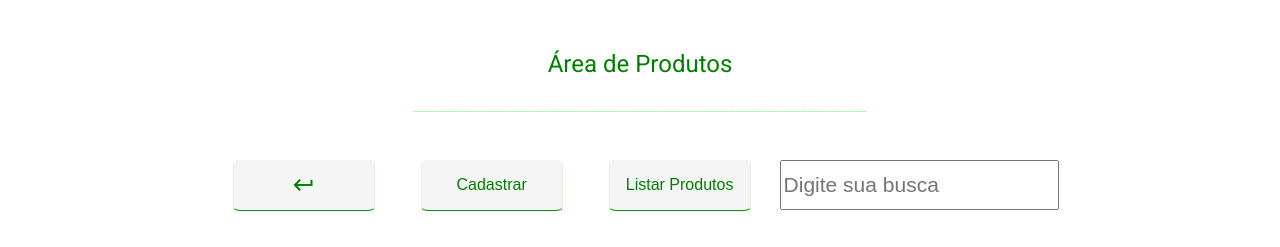
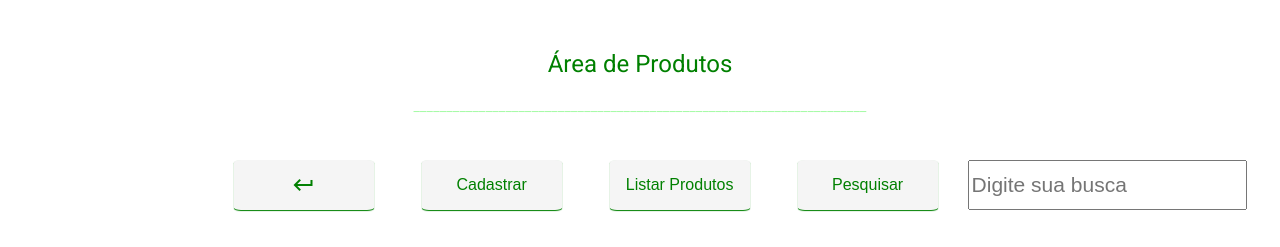
Before and after one commit to yagocdj/sistema-plante-se-garden-store, an Angular app: page /listagem-produto in a window 1280 px wide. Shown: the top 247 px of the page. Built offline with nearby package versions, Linux system fonts and the light colour scheme; data requests are answered from the project's data file.

Commit message:
pesquisarporNome - produto

```diff
--- a/src/app/produto/menu-produto/menu-produto.component.html
+++ b/src/app/produto/menu-produto/menu-produto.component.html
@@ -2,5 +2,6 @@
   <button [routerLink]="['/admin-menu']"><mat-icon>keyboard_return</mat-icon></button>
   <button (click)="openDialog()">Cadastrar</button>
   <button (click)="refreshPage()">Listar Produtos</button>
-  <input id="inputBusca" placeholder="Digite sua busca" >
+  <button (click)="pesquisar()">Pesquisar</button>
+  <input id="inputBusca" [(ngModel)]="nomePesquisado" placeholder="Digite sua busca" >
 </div>
--- a/src/app/produto/menu-produto/menu-produto.component.ts
+++ b/src/app/produto/menu-produto/menu-produto.component.ts
@@ -1,6 +1,8 @@
+import { ProdutoService } from 'src/app/shared/services/produto.service';
 import { Component,Inject  } from '@angular/core';
 import { MatDialog } from '@angular/material/dialog';
 import { CadastrarProdutoComponent } from '../cadastrar-produto/cadastrar-produto.component';
+import { Produto } from 'src/app/shared/model/produto';
 
 @Component({
   selector: 'app-menu-produto',
@@ -8,8 +10,12 @@ import { CadastrarProdutoComponent } from '../cadastrar-produto/cadastrar-produt
   styleUrls: ['./menu-produto.component.scss']
 })
 export class MenuProdutoComponent {
+  produtos: Produto[] = [];
+  produtosPesquisa: Array<Produto> = [];
+  nomePesquisado: string = '';
+  produtosPesquisados: Produto[] = [];
 
-constructor(private dialog: MatDialog) {
+constructor(private dialog: MatDialog, private produtoService: ProdutoService) {
 }
 
 openDialog() {
@@ -23,4 +29,10 @@ refreshPage(){
   location.reload();
 }
 
+pesquisar() {
+  this.produtoService.pesquisarPorNome(this.nomePesquisado).subscribe((produtos: Produto[]) => {
+    this.produtosPesquisados = produtos;
+    console.log(produtos);
+  });
 }
+}
--- a/src/app/shared/services/produto.service.ts
+++ b/src/app/shared/services/produto.service.ts
@@ -46,6 +46,10 @@ export class ProdutoService {
 
   editar(idproduto: number, produto: Produto): Observable<Produto> {
     return this.http.put<Produto>(`${this.URL_PRODUTOS}/${idproduto}`, produto);
+  }
+
+  pesquisarPorNome(nome: string): Observable<Produto[]> {
+    return this.http.get<Produto[]>(`${this.URL_PRODUTOS}?nome=${nome}`);
   }
 
   // existenciaProduto(produtoNome: string): Observable<boolean> {
```
